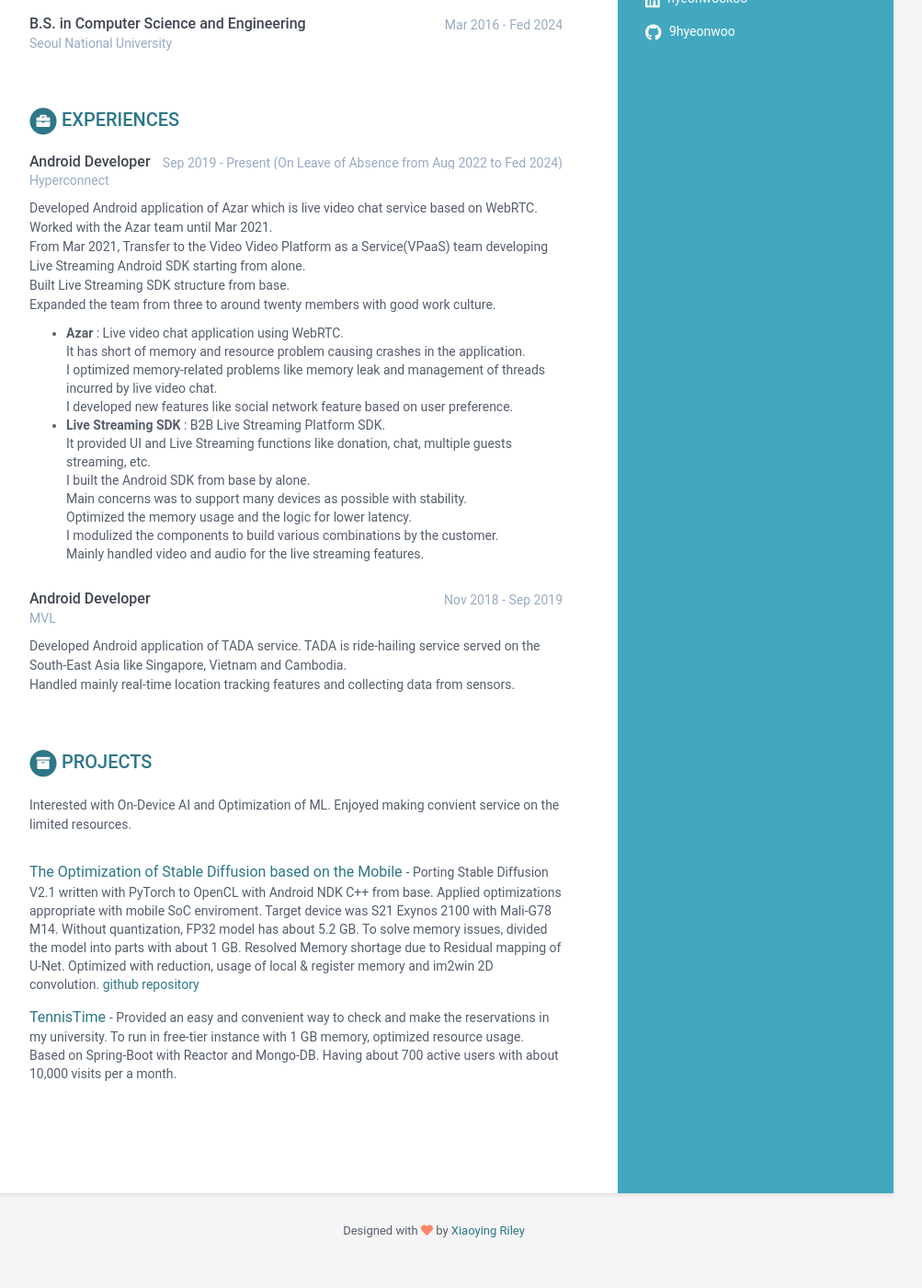
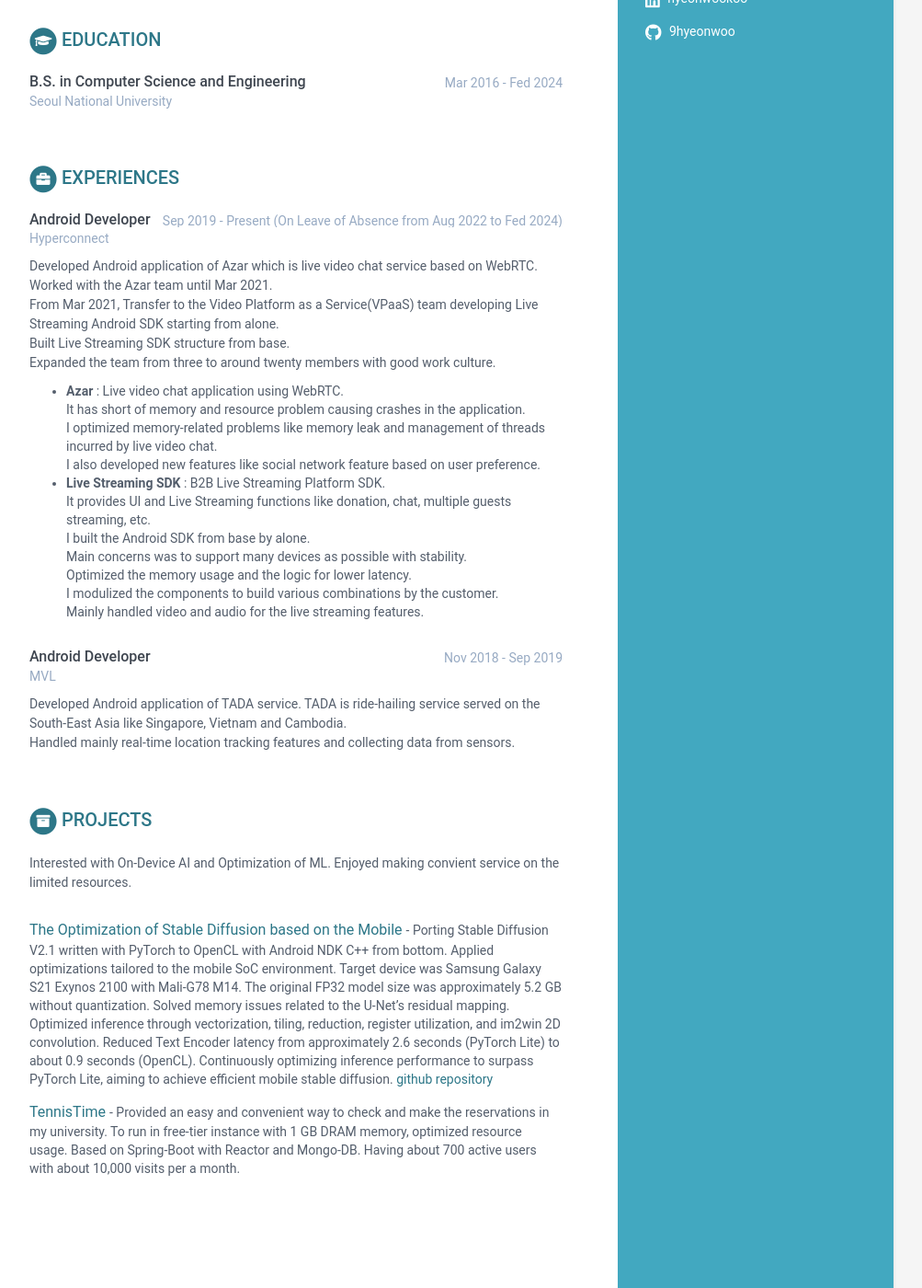
Before and after one commit to 9Hyeonwoo/9hyeonwoo.github.io, a Jekyll site: the page built from index.html, in a window 1280 px wide and 1400 px high, scrolled down 380 px. Shown: the whole window at 92% size, without its empty margins (168-1171 px from the left). Built offline with Jekyll 4.4.1, drawn with Linux system fonts in a browser that asks for light colours; before the commit the page ends 1759 px from its top, so only the background shows below that; some of the changed text lies outside the part shown.

Commit message:
2024-07-29 update resume

```diff
--- a/_data/data.yml
+++ b/_data/data.yml
@@ -9,7 +9,7 @@
 
     # Profile information
     name: Hyeonwoo Koo
-    tagline: Android Developer
+    tagline: Android Software Engineer
     avatar: profile.jpg  #place a 100x100 picture inside /assets/images/ folder and provide the name of the file below
 
     # Sidebar links
@@ -57,12 +57,18 @@
 career-profile:
     title: Career Profile
     summary: |
-      I am a developer interested in optimizing to maximize performance within limited resources.
-      Now, I am working as Android Developer at Hyperconnect.
-      I got a B.S. in Computer Science and Engineering from Seoul National University.
-      I am interested in the On-Device AI and Optimization. I am making my career toward On-Device AI with my mobile knowlege.
-      I enjoy developing useful service and applying state of the art knowledge to real world.
-      I can handle Java, Kotlin, Android, Spring, C/C++, OpenCL, Python, PyTorch, JS.
+      I am a software engineer passionate about applying AI technology to real-world products and optimizing performance within limited resources.
+      Currently, I work as an Android Software Engineer at Hyperconnect.
+      I hold a B.S. in Computer Science and Engineering from Seoul National University.
+      I continuously study On-Device AI and Optimization to synergize with my Android expertise.
+      My career goal is to become a Machine Learning Software Engineer, starting with a focus on On-Device AI.
+      I am proficient in Java, Kotlin and Android development. Additionally, I have sufficient knowledge of Spring, C/C++, OpenCL, Python, PyTorch, and JavaScript to solve engineering problems. I am confident in my ability to absorb and apply any useful technology.
+    # I am a software engineer interested in applying AI techonology to real-world products.  optimizing to maximize performance within limited resources.
+    # Now, I am working as Android Software Engineer at Hyperconnect.
+    # I got a B.S. in Computer Science and Engineering from Seoul National University.
+    # I keep studying on the On-Device AI and Optimization to make leverage with the Android career. I hope to make my career toward Machine Learning Software Engineer with On-Device AI as a starting point.
+    # I enjoy developing useful service and applying state of the art knowledge to real world.
+    # I can handle Java, Kotlin, Android, Spring, C/C++, OpenCL, Python, PyTorch and JS. I am confident in my ability to absorb and apply anything useful.
 education:
     title: Education
     info:
@@ -87,15 +93,15 @@
         details: |
           Developed Android application of Azar which is live video chat service based on WebRTC.
           Worked with the Azar team until Mar 2021.
-          From Mar 2021, Transfer to the Video Video Platform as a Service(VPaaS) team developing Live Streaming Android SDK starting from alone.
+          From Mar 2021, Transfer to the Video Platform as a Service(VPaaS) team developing Live Streaming Android SDK starting from alone.
           Built Live Streaming SDK structure from base.
           Expanded the team from three to around twenty members with good work culture.
             - **Azar** : Live video chat application using WebRTC.
               It has short of memory and resource problem causing crashes in the application.
               I optimized memory-related problems like memory leak and management of threads incurred by live video chat.
-              I developed new features like social network feature based on user preference.
+              I also developed new features like social network feature based on user preference.
             - **Live Streaming SDK** : B2B Live Streaming Platform SDK.
-              It provided UI and Live Streaming functions like donation, chat, multiple guests streaming, etc.
+              It provides UI and Live Streaming functions like donation, chat, multiple guests streaming, etc.
               I built the Android SDK from base by alone.
               Main concerns was to support many devices as possible with stability.
               Optimized the memory usage and the logic for lower latency.
@@ -115,19 +121,20 @@
     assignments:
       - title: The Optimization of Stable Diffusion based on the Mobile
         link: "assets/res/Optimization_Stable_Diffusion_Mobile.pdf"
-        tagline: Porting Stable Diffusion V2.1 written with PyTorch to OpenCL with Android NDK C++ from base.
-          Applied optimizations appropriate with mobile SoC enviroment.
-          Target device was S21 Exynos 2100 with Mali-G78 M14.
-          Without quantization, FP32 model has about 5.2 GB.
-          To solve memory issues, divided the model into parts with about 1 GB.
-          Resolved Memory shortage due to Residual mapping of U-Net.
-          Optimized with reduction, usage of local & register memory and im2win 2D convolution.
+        tagline: Porting Stable Diffusion V2.1 written with PyTorch to OpenCL with Android NDK C++ from bottom.
+          Applied optimizations tailored to the mobile SoC environment.
+          Target device was Samsung Galaxy S21 Exynos 2100 with Mali-G78 M14.
+          The original FP32 model size was approximately 5.2 GB without quantization.
+          Solved memory issues related to the U-Net’s residual mapping.
+          Optimized inference through vectorization, tiling, reduction, register utilization, and im2win 2D convolution.
+          Reduced Text Encoder latency from approximately 2.6 seconds (PyTorch Lite) to about 0.9 seconds (OpenCL).
+          Continuously optimizing inference performance to surpass PyTorch Lite, aiming to achieve efficient mobile stable diffusion.
           <a href="https://github.com/9Hyeonwoo/mobile-stable-diffusion" target="_blank">github repository</a>
 
       - title: TennisTime
         link: "https://tennistime.me"
         tagline: "Provided an easy and convenient way to check and make the reservations in my university.
-        To run in free-tier instance with 1 GB memory, optimized resource usage.
+        To run in free-tier instance with 1 GB DRAM memory, optimized resource usage.
         Based on Spring-Boot with Reactor and Mongo-DB.
         Having about 700 active users with about 10,000 visits per a month."
 
```
